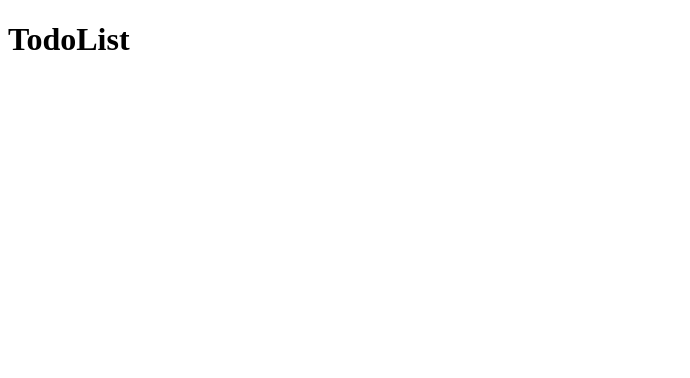
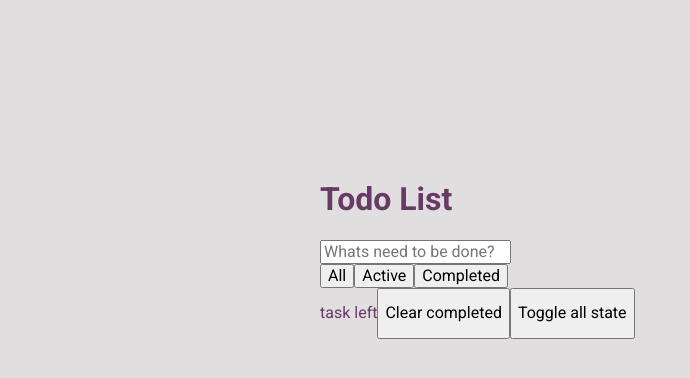
Before and after one commit to D4Cheapp/TodoList-React, a React app: page / in a window 1280 px wide. Shown: the top 378 px of the page, without its empty margins (0-690 px from the left). Built offline with nearby package versions, Linux system fonts and the light colour scheme.

Commit message:
Add basic app layout
Добавлена основная html разметка для страницы

```diff
--- a/package.json
+++ b/package.json
@@ -35,7 +35,7 @@
     "redux": "^4.2.1",
     "sass": "^1.58.2",
     "sass-loader": "^13.2.0",
-    "style-loader": "^3.3.1",
+    "style-loader": "^3.3.2",
     "web-vitals": "^2.1.4",
     "webp-loader": "^0.6.0",
     "webpack": "^5.75.0",
--- /dev/null
+++ b/src/App.js
@@ -0,0 +1,17 @@
+import React from 'react';
+
+import Header from "./components/Header";
+import TasksContainer from "./components/TasksContainer";
+import Footer from "./components/Footer";
+
+function App() {
+    return (
+        <section className='todo-list-container'>
+            <Header/>
+            <TasksContainer/>
+            <Footer/>
+        </section>
+    );
+}
+
+export default App;
--- /dev/null
+++ b/src/components/Footer.js
@@ -0,0 +1,37 @@
+import React from 'react';
+
+function Footer() {
+    return (
+        <footer>
+            <div className="first-buttons-row">
+                <button className="first-buttons-row__button">
+                    All
+                </button>
+
+                <button className="first-buttons-row__button">
+                    Active
+                </button>
+
+                <button className="first-buttons-row__button">
+                    Completed
+                </button>
+            </div>
+
+            <div className="second-buttons-row">
+                <p className="second-buttons-row__left-tasks">
+                    {'task left'}
+                </p>
+
+                <button className="second-buttons-row__button">
+                        Clear completed
+                </button>
+
+                <button className="second-buttons-row__button">
+                    Toggle all state
+                </button>
+            </div>
+        </footer>
+    );
+}
+
+export default Footer;
--- /dev/null
+++ b/src/components/Header.js
@@ -0,0 +1,14 @@
+import React from 'react';
+
+function Header() {
+    return (
+        <header>
+            <h1 className='header__title'>
+                Todo List
+            </h1>
+            <input type="text" className="header__task-input" placeholder="Whats need to be done?"/>
+        </header>
+    );
+}
+
+export default Header;
--- /dev/null
+++ b/src/components/TasksContainer.js
@@ -0,0 +1,32 @@
+import React from 'react';
+
+function TasksContainer() {
+    const startArray = []
+
+    return (
+        <div className='tasks-container'>
+            {startArray.map(task =>
+                <TaskCreating title={task.title} checked={task.checked} id={task.id}/>)}
+        </div>
+    );
+}
+
+function TaskCreating({title, checked, id}) {
+    return (
+        <div className='task' id={id}>
+            <label className='checkbox'>
+                <input className='checkbox__input' type='checkbox' checked={checked}/>
+
+                <div className='checkbox__custom'/>
+            </label>
+
+            <p className="task__title">
+                {title}
+            </p>
+
+            <button className="task__remove-button"/>
+        </div>
+    )
+}
+
+export default TasksContainer;
--- a/src/index.js
+++ b/src/index.js
@@ -1,7 +1,11 @@
 import React from 'react';
 import ReactDOM from 'react-dom/client';
+import App from "./App";
+
+import 'normalize.css/normalize.css';
+import './style.sass'
 
 const root = ReactDOM.createRoot(document.getElementById('root'));
 root.render(
-    <h1>TodoList</h1>
+    <App/>
 );
--- /dev/null
+++ b/src/sass/footerButton.sass
@@ -0,0 +1,9 @@
+footer
+  width: 100%
+
+  display: inline-flex
+  flex-direction: column
+
+div.first-buttons-row, div.second-buttons-row
+  width: 100%
+  display: inline-flex
--- /dev/null
+++ b/src/sass/header.sass
@@ -0,0 +1,2 @@
+body
+  color: #673A65
--- a/src/style.sass
+++ b/src/style.sass
@@ -0,0 +1,27 @@
+@import url('https://fonts.googleapis.com/css2?family=Roboto:wght@400;700;900&display=swap')
+@import sass/footerButton, sass/header, sass/tasksComponent
+
+$cosmic: #673A65
+$strikemaster: #A16195
+$bon-jour: #E0DEDF
+
+body
+  overflow: hidden
+  background: $bon-jour
+
+  font-family: 'Roboto', sans-serif
+  font-weight: 400
+
+  height: 100vh
+
+div#root
+  width: 100%
+  height: 100%
+
+  display: flex
+  align-items: center
+  justify-content: center
+
+section.todo-list-container
+  width: 50%
+  height: 60%
--- a/webpack.config.js
+++ b/webpack.config.js
@@ -43,13 +43,18 @@ module.exports={
             {
                 //Компиляция из sass в css
                 test: /\.sass$/,
-                use: ['style-loader', 'css-loader', 'postcss-loader', {
-                    loader: 'sass-loader',
+                use: ['style-loader', 'css-loader', 'postcss-loader', 'sass-loader']
+            },
+            {
+                //Обработка картинок, иконок, svg
+                test: /\.(jpg|png|svg|ico|webp)$/,
+                use: [{
+                    loader: 'file-loader',
                     options: {
-                        //Файл с переменными и миксинами
-                        additionalData: '@import "src/style.sass"',
-                    }},]
-            }
+                        name: '[path]/[name].[ext]'
+                    }
+                }]
+            },
         ]
     },
     plugins: [new HtmlWebpackPlugin({
```
Also changed, not shown: src/sass/tasksComponent.sass (added), 1 other file (tests, documents, lock files or other folders).
